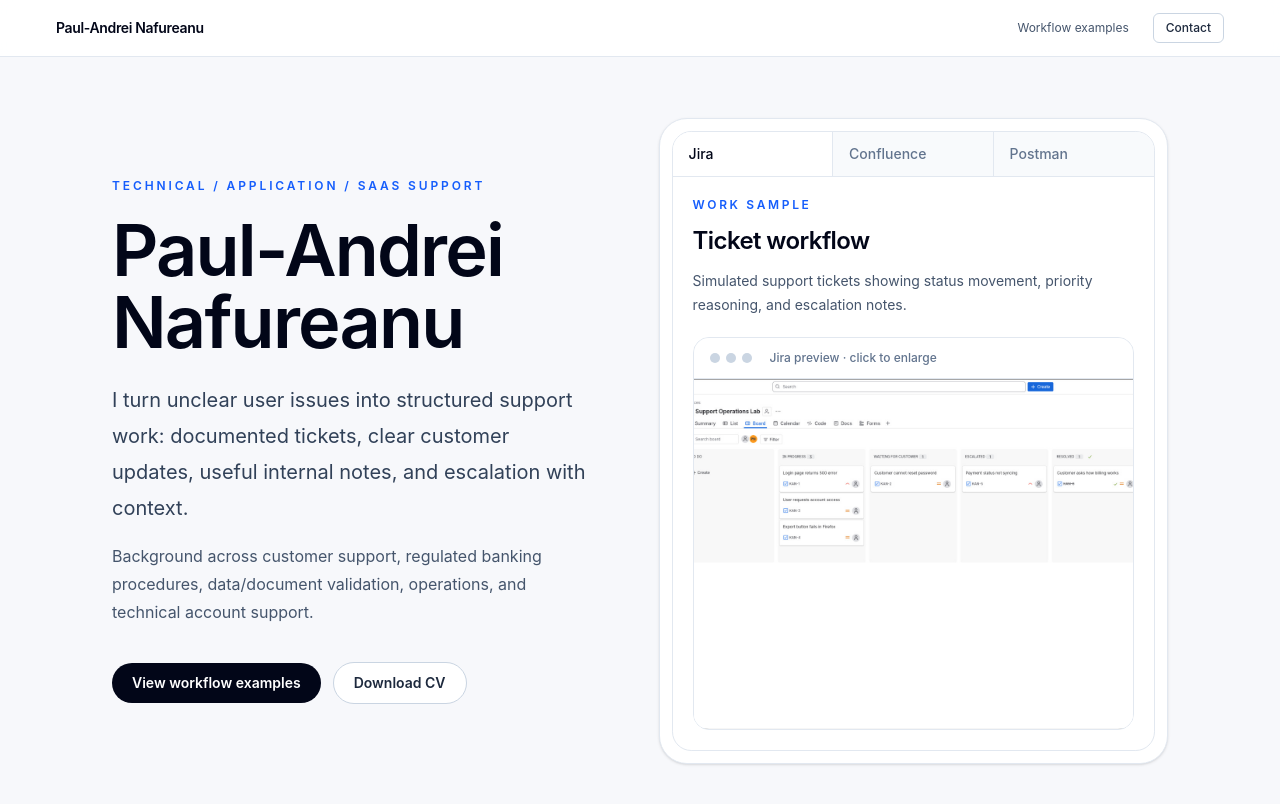
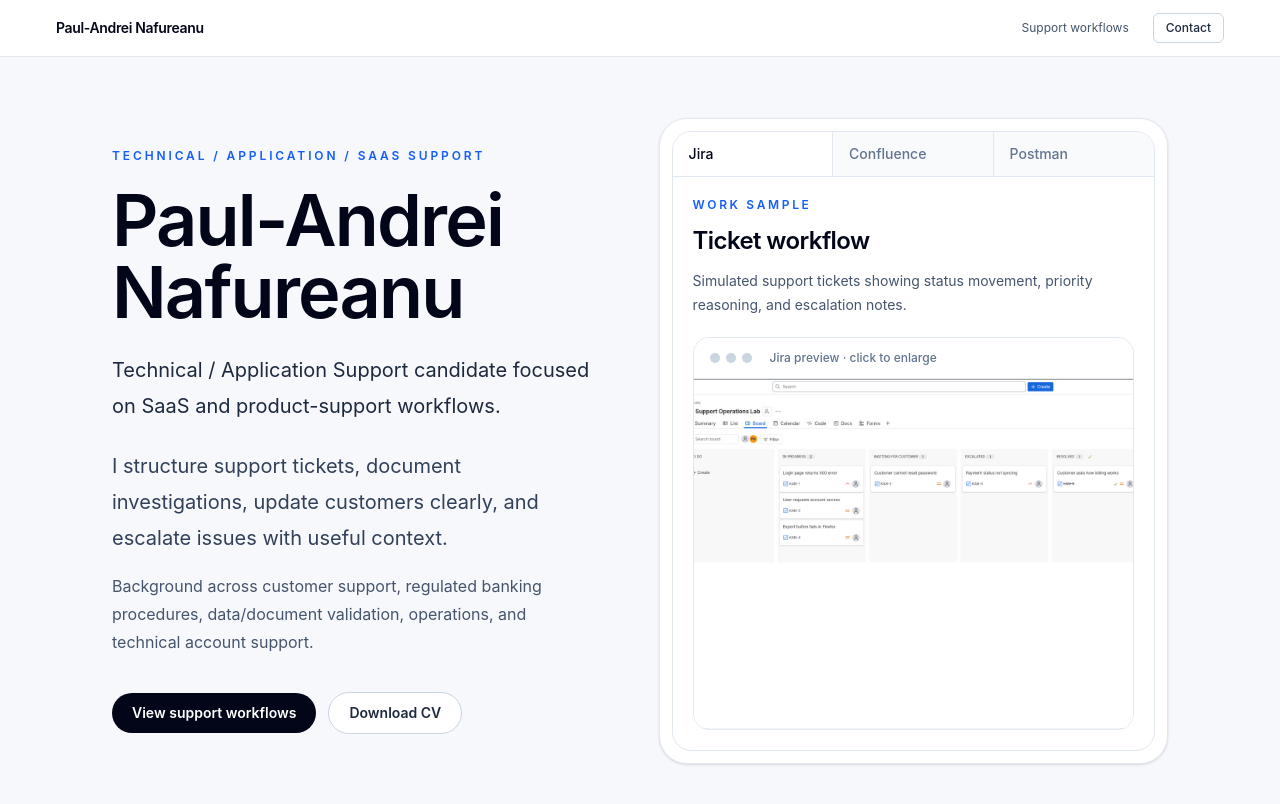
Before and after one commit to PaulNafureanu/Portfolio, a React app: page / in a window 1280 px wide. Shown: the top 804 px of the page. Built offline with nearby package versions, Linux system fonts and the light colour scheme; the HTML template or start-up script is replaced by a standard one.

Commit message:
Lock enterprise-style homepage

```diff
--- a/src/components/AppLayout.tsx
+++ b/src/components/AppLayout.tsx
@@ -17,7 +17,7 @@ export function AppLayout() {
               to="/technical-support-workflow-examples"
               className="hover:text-slate-950"
             >
-              Workflow examples
+              Support workflows
             </Link>
 
             <a
--- a/src/components/WorkSamplePanel.tsx
+++ b/src/components/WorkSamplePanel.tsx
@@ -84,7 +84,7 @@ export function WorkSamplePanel() {
           onClick={() => setIsPreviewOpen(false)}
         >
           <div
-            className="max-h-[92vh] w-full max-w-6xl overflow-hidden rounded-2xl border border-smax-h-[92vh] w-full max-w-6xl overflow-hidden rounded-2xl border border-slate-700 bg-white shadow-2xl"
+            className="max-h-[94vh] w-[94vw] max-w-[1680px] overflow-hidden rounded-2xl border border-slate-700 bg-white shadow-2xl"
             onClick={(event) => event.stopPropagation()}
           >
             <div className="flex items-center justify-between border-b border-slate-200 px-4 py-3">
@@ -106,7 +106,7 @@ export function WorkSamplePanel() {
               </button>
             </div>
 
-            <div className="max-h-[80vh] overflow-auto bg-slate-100 p-3">
+            <div className="max-h-[86vh] overflow-auto bg-slate-100 p-3">
               <img
                 src={activeSample.image}
                 alt={activeSample.alt}
--- a/src/data/homeContent.ts
+++ b/src/data/homeContent.ts
@@ -1,12 +1,30 @@
-export const homeContent = {
+export type HomeContent = {
+  eyebrow: string;
+  name: string;
+  roleLine: string;
+  headline: string;
+  supporting: string;
+  primaryCta: {
+    label: string;
+    href: string;
+  };
+  secondaryCta: {
+    label: string;
+    href: string;
+  };
+};
+
+export const supportHomeContent: HomeContent = {
   eyebrow: "Technical / Application / SaaS Support",
   name: "Paul-Andrei Nafureanu",
+  roleLine:
+    "Technical / Application Support candidate focused on SaaS and product-support workflows.",
   headline:
-    "I turn unclear user issues into structured support work: documented tickets, clear customer updates, useful internal notes, and escalation with context.",
+    "I structure support tickets, document investigations, update customers clearly, and escalate issues with useful context.",
   supporting:
     "Background across customer support, regulated banking procedures, data/document validation, operations, and technical account support.",
   primaryCta: {
-    label: "View workflow examples",
+    label: "View support workflows",
     href: "/technical-support-workflow-examples",
   },
   secondaryCta: {
@@ -14,3 +32,5 @@ export const homeContent = {
     href: "/cv.pdf",
   },
 };
+
+export const homeContent = supportHomeContent;
--- a/src/pages/Home.tsx
+++ b/src/pages/Home.tsx
@@ -15,6 +15,10 @@ export function Home() {
             <h1 className="max-w-4xl text-5xl font-semibold tracking-tight text-slate-950 md:text-7xl">
               {homeContent.name}
             </h1>
+
+            <p className="mt-6 max-w-2xl text-xl leading-9 text-slate-800">
+              {homeContent.roleLine}
+            </p>
 
             <p className="mt-6 max-w-2xl text-xl leading-9 text-slate-700">
               {homeContent.headline}
```
